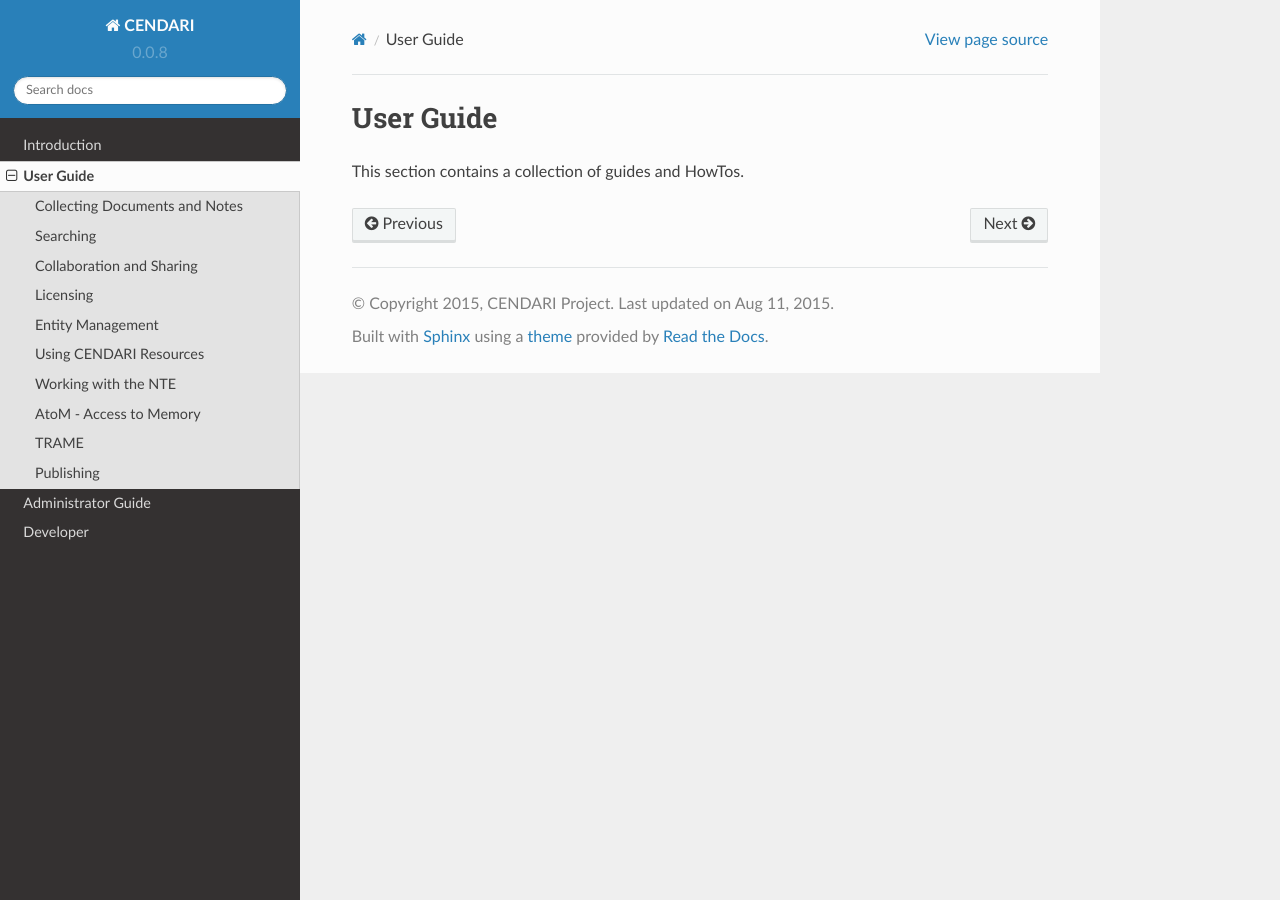
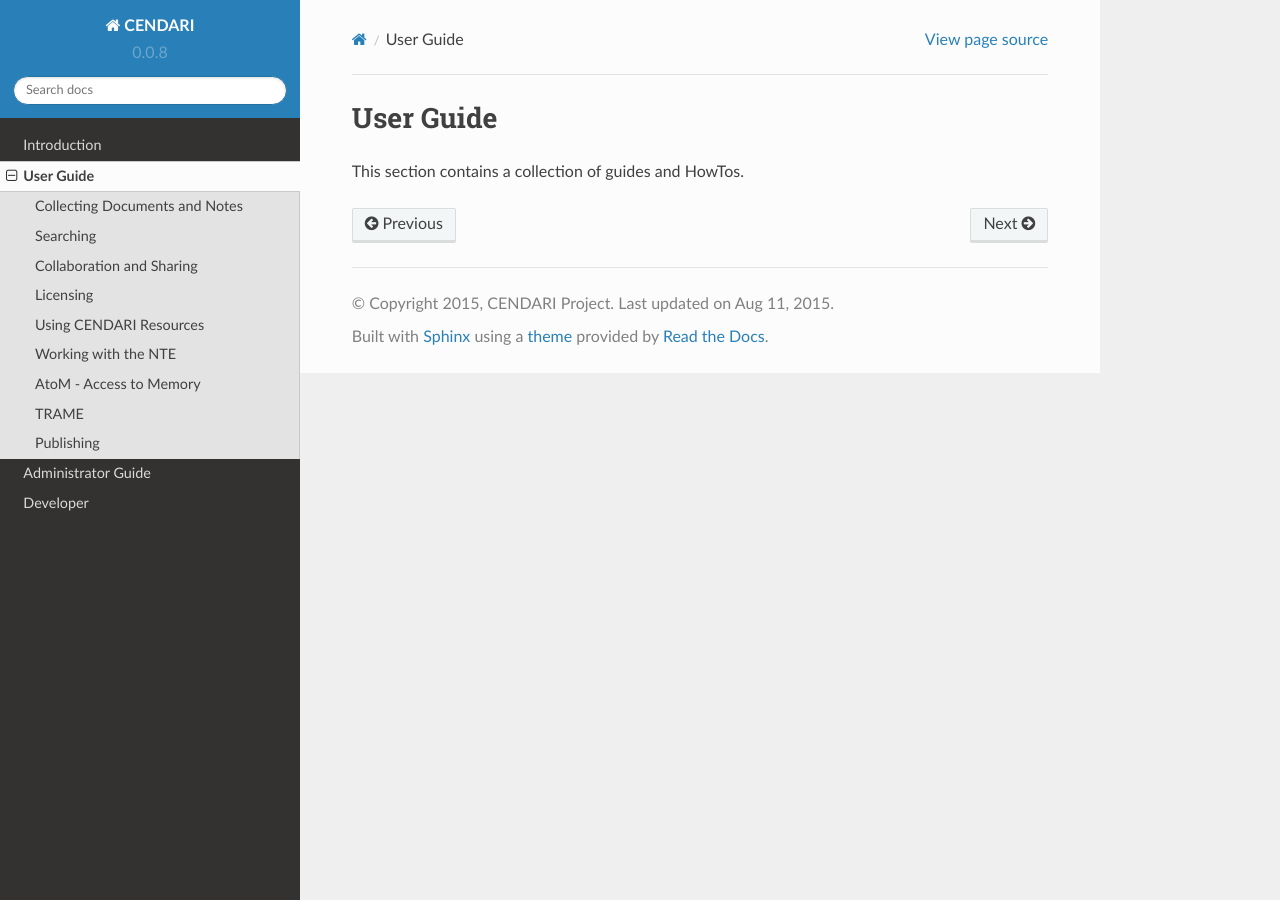
Before and after one commit to CENDARI/documentation, a Sphinx documentation site: the page built from source/user.rst, in a window 1280 px wide. Built offline with Sphinx 7.4.7, drawn with Linux system fonts in a browser that asks for light colours; pages that are not in the unit, such as notebooks, are missing from menus.

Commit message:
delete page

```diff
--- a/source/index.rst
+++ b/source/index.rst
@@ -32,6 +32,8 @@
 
 
 
+
+
 .. Indices and tables
 .. """"""""""""""""""
 
--- a/source/intro/components.rst
+++ b/source/intro/components.rst
@@ -21,6 +21,7 @@
 * Pineapple
 * RDF converter
 * NERD
+* kasdfh
 
 All CENDARI curated data is stored in the
 
--- a/source/user.rst
+++ b/source/user.rst
@@ -11,7 +11,6 @@
    user/searching
    user/collaboration
    user/licensing
-   user/entity_management
    user/using_resources
    user/writing_arg
    user/atom
```
Also changed, not shown: 1 other file.
